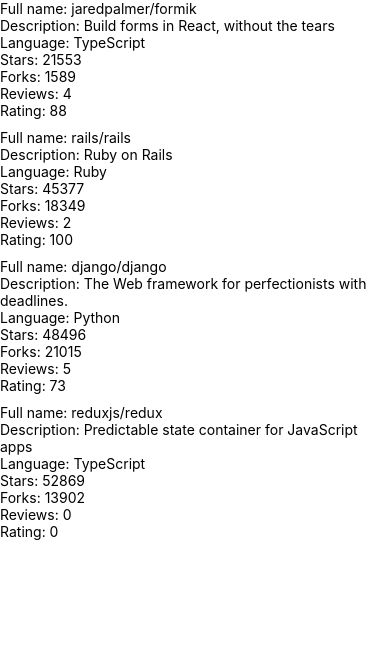
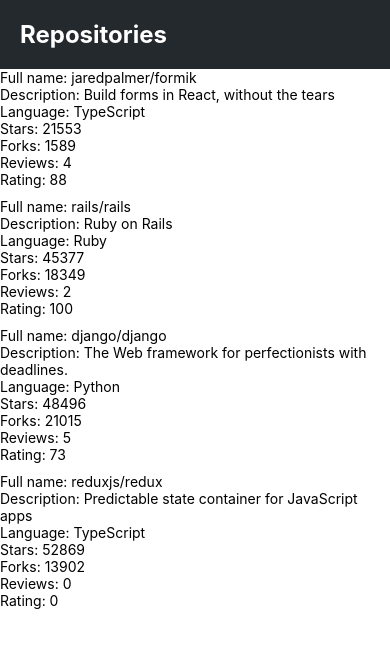
Before and after one commit to rpulkka/fullstack-2022-part-10, a React Native app: screen / in a window 390 px wide. Shown: the top 648 px of the page. Built offline with nearby package versions, Linux system fonts and the light colour scheme.

Commit message:
Exercise 10.4: The App Bar

```diff
--- /dev/null
+++ b/src/components/AppBar.jsx
@@ -0,0 +1,21 @@
+import { StyleSheet, View } from 'react-native'
+import Constants from 'expo-constants'
+import AppBarTab from './AppBarTab'
+import theme from '../theme'
+
+const styles = StyleSheet.create({
+  container: {
+    paddingTop: Constants.statusBarHeight,
+    backgroundColor: theme.colors.backgroundPrimary
+  }
+})
+
+const AppBar = () => {
+  return (
+    <View style={styles.container}>
+      <AppBarTab />
+    </View>
+  )
+}
+
+export default AppBar
--- /dev/null
+++ b/src/components/AppBarTab.jsx
@@ -0,0 +1,16 @@
+import { Pressable, StyleSheet, View } from 'react-native'
+import Text from './Text'
+
+const styles = StyleSheet.create({
+
+})
+
+const AppBarTab = () => {
+  return (
+    <Pressable>
+      <Text color='white' fontWeight='bold' fontSize='heading' style={{ padding: 20 }}>{'Repositories'}</Text>
+    </Pressable>
+  )
+}
+
+export default AppBarTab
--- a/src/components/Main.jsx
+++ b/src/components/Main.jsx
@@ -1,10 +1,9 @@
-import Constants from 'expo-constants'
 import { StyleSheet, View } from 'react-native'
+import AppBar from './AppBar'
 import RepositoryList from './RepositoryList'
 
 const styles = StyleSheet.create({
   container: {
-    marginTop: Constants.statusBarHeight,
     flexGrow: 1,
     flexShrink: 1,
   },
@@ -13,6 +12,7 @@
 const Main = () => {
   return (
     <View style={styles.container}>
+      <AppBar />
       <RepositoryList />
     </View>
   )
--- /dev/null
+++ b/src/components/Text.jsx
@@ -0,0 +1,46 @@
+import { Text as NativeText, StyleSheet } from 'react-native'
+import theme from '../theme'
+
+const styles = StyleSheet.create({
+  text: {
+    color: theme.colors.textPrimary,
+    fontSize: theme.fontSizes.body,
+    fontFamily: theme.fonts.main,
+    fontWeight: theme.fontWeights.normal,
+  },
+  colorTextSecondary: {
+    color: theme.colors.textSecondary,
+  },
+  colorPrimary: {
+    color: theme.colors.primary,
+  },
+  colorWhite: {
+    color: theme.colors.white,
+  },
+  fontSizeSubheading: {
+    fontSize: theme.fontSizes.subheading,
+  },
+  fontSizeHeading: {
+    fontSize: theme.fontSizes.heading,
+  },
+  fontWeightBold: {
+    fontWeight: theme.fontWeights.bold,
+  },
+})
+
+const Text = ({ color, fontSize, fontWeight, style, ...props }) => {
+  const textStyle = [
+    styles.text,
+    color === 'textSecondary' && styles.colorTextSecondary,
+    color === 'primary' && styles.colorPrimary,
+    color === 'white' && styles.colorWhite,
+    fontSize === 'subheading' && styles.fontSizeSubheading,
+    fontSize === 'heading' && styles.fontSizeHeading,
+    fontWeight === 'bold' && styles.fontWeightBold,
+    style,
+  ]
+
+  return <NativeText style={textStyle} {...props} />
+}
+
+export default Text
--- /dev/null
+++ b/src/theme.js
@@ -0,0 +1,23 @@
+const theme = {
+  colors: {
+    textPrimary: '#24292e',
+    textSecondary: '#586069',
+    primary: '#0366d6',
+    white: '#ffffff',
+    backgroundPrimary: '#24292e'
+  },
+  fontSizes: {
+    body: 14,
+    subheading: 16,
+    heading: 24
+  },
+  fonts: {
+    main: 'System',
+  },
+  fontWeights: {
+    normal: '400',
+    bold: '700',
+  },
+}
+
+export default theme
```
